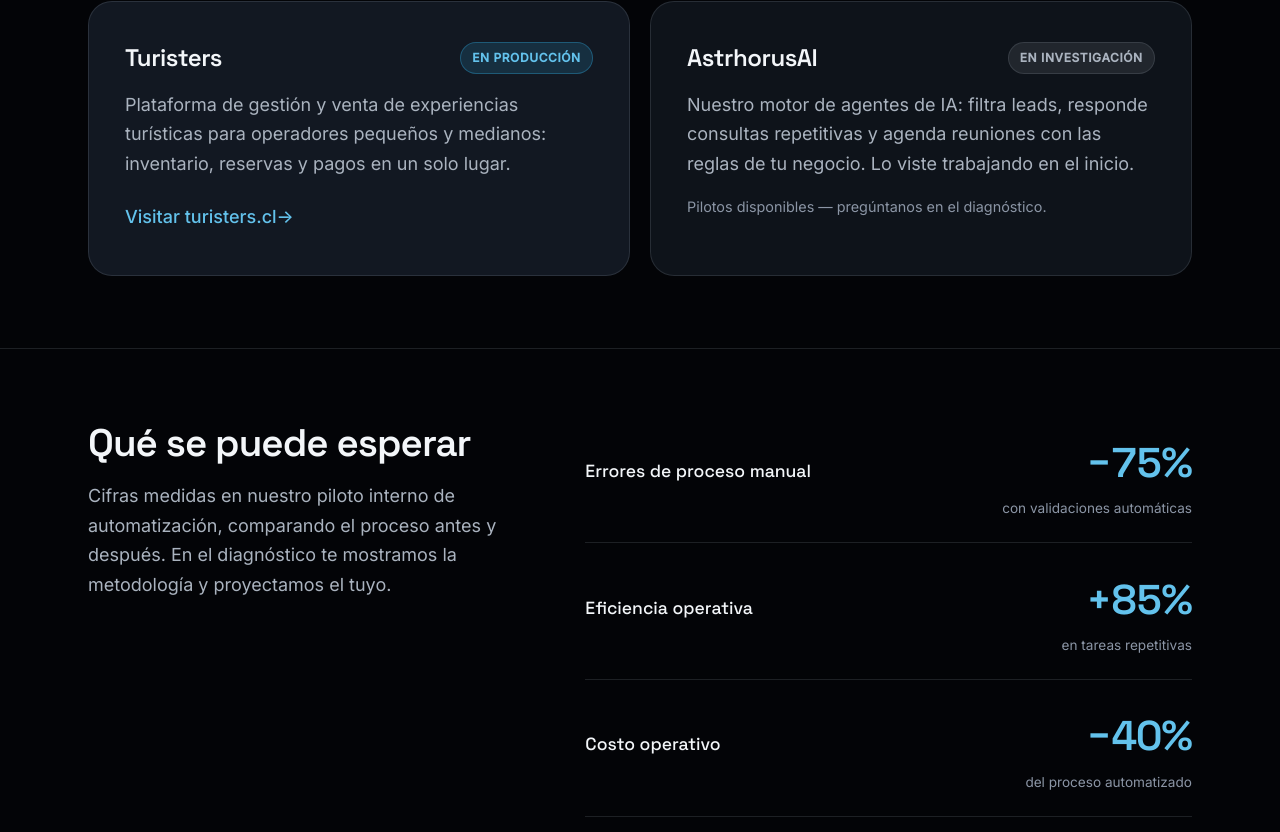
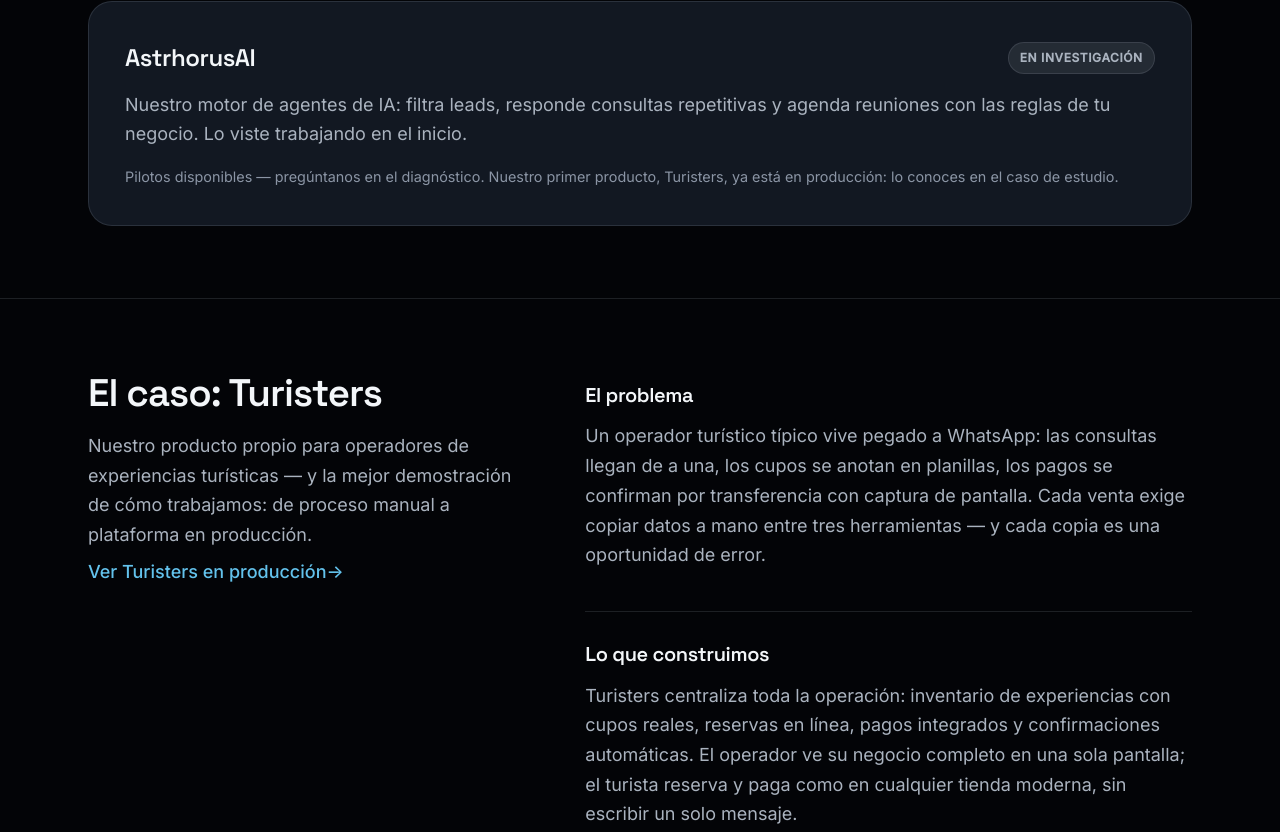
Before and after one commit to andresga79/astromind, a Next.js app: page / in a window 1280 px wide. Shown: the part 1568-2400 px from the top of the page. Built offline with nearby package versions, Linux system fonts and the light colour scheme.

Commit message:
feat: caso de estudio Turisters reemplaza métricas anónimas en #casos

```diff
--- a/app/globals.css
+++ b/app/globals.css
@@ -501,7 +501,7 @@
 
 .producto-link:hover, .producto-link:focus-visible { color: var(--brand); text-decoration: underline; text-underline-offset: 4px; }
 
-/* Casos: libro mayor, no mosaico de números */
+/* Casos: caso de estudio Turisters (libro mayor, no mosaico de números) */
 
 .casos-grid {
   display: grid;
@@ -511,6 +511,37 @@
 }
 
 .casos-grid .section-lead { position: sticky; top: 96px; }
+
+.caso-body > .caso-bloque {
+  padding: 1.6rem 0;
+  border-bottom: 1px solid var(--line);
+}
+
+.caso-body > .caso-bloque:first-child { padding-top: 0.5rem; }
+
+.caso-bloque h3 {
+  font-family: var(--font-display);
+  font-size: 1.25rem;
+  font-weight: 600;
+  letter-spacing: -0.02em;
+  margin: 0 0 0.6rem;
+}
+
+.caso-bloque p {
+  color: var(--text-2);
+  max-width: 58ch;
+  margin: 0 0 1rem;
+}
+
+.caso-bloque .casos-ledger { margin-top: 0.75rem; }
+
+.caso-pendiente {
+  color: var(--muted);
+  border-bottom: 2px dashed var(--line);
+  padding-inline: 0.35em;
+}
+
+.productos-grid.solo { grid-template-columns: minmax(0, 1fr); }
 
 .casos-ledger { margin: 0; }
 
--- a/components/sections/Casos.tsx
+++ b/components/sections/Casos.tsx
@@ -1,40 +1,82 @@
-/* CASOS: cifras del piloto, etiquetadas con honestidad */
-// TODO(dueño): dar fuente a estas cifras o etiquetarlas como proyección antes de publicar
+/* CASOS: el caso de estudio de Turisters — producto real, en producción */
+// TODO(dueño): completar las tres métricas marcadas como pendientes (o borrar
+// las filas) antes de publicar. Son cifras reales de Turisters: no inventarlas.
 export default function Casos() {
   return (
     <section className="section" id="casos" aria-labelledby="casos-title">
       <div className="container casos-grid">
         <div className="section-lead">
-          <h2 id="casos-title">Qué se puede esperar</h2>
+          <h2 id="casos-title">El caso: Turisters</h2>
           <p>
-            Cifras medidas en nuestro piloto interno de automatización, comparando
-            el proceso antes y después. En el diagnóstico te mostramos la
-            metodología y proyectamos el tuyo.
+            Nuestro producto propio para operadores de experiencias turísticas —
+            y la mejor demostración de cómo trabajamos: de proceso manual a
+            plataforma en producción.
           </p>
+          <a
+            className="producto-link"
+            href="https://turisters.cl"
+            target="_blank"
+            rel="noopener noreferrer"
+            aria-label="Visitar turisters.cl (se abre en una pestaña nueva)"
+          >
+            Ver Turisters en producción
+            <span className="link-arrow" aria-hidden="true"> →</span>
+          </a>
         </div>
+        <div className="caso-body">
+          <article className="caso-bloque">
+            <h3>El problema</h3>
+            <p>
+              Un operador turístico típico vive pegado a WhatsApp: las consultas
+              llegan de a una, los cupos se anotan en planillas, los pagos se
+              confirman por transferencia con captura de pantalla. Cada venta
+              exige copiar datos a mano entre tres herramientas — y cada copia
+              es una oportunidad de error.
+            </p>
+          </article>
+          <article className="caso-bloque">
+            <h3>Lo que construimos</h3>
+            <p>
+              Turisters centraliza toda la operación: inventario de experiencias
+              con cupos reales, reservas en línea, pagos integrados y
+              confirmaciones automáticas. El operador ve su negocio completo en
+              una sola pantalla; el turista reserva y paga como en cualquier
+              tienda moderna, sin escribir un solo mensaje.
+            </p>
+          </article>
+          <article className="caso-bloque">
+            <h3>El resultado</h3>
+            <p>
+              Reservas que antes tomaban una hora de ida y vuelta por chat hoy
+              se completan solas. El operador deja de administrar herramientas
+              y se dedica a la experiencia.
+            </p>
             <dl className="casos-ledger">
+              {/* TODO(dueño): reemplazar cada "—" con la cifra real de Turisters */}
               <div className="caso-row">
-            <dt>Errores de proceso manual</dt>
+                <dt>Operadores activos</dt>
                 <dd>
-              <span className="caso-num">−75%</span>
-              <span className="caso-label">con validaciones automáticas</span>
+                  <span className="caso-num caso-pendiente">—</span>
+                  <span className="caso-label">por confirmar</span>
                 </dd>
               </div>
               <div className="caso-row">
-            <dt>Eficiencia operativa</dt>
+                <dt>Reservas gestionadas</dt>
                 <dd>
-              <span className="caso-num">+85%</span>
-              <span className="caso-label">en tareas repetitivas</span>
+                  <span className="caso-num caso-pendiente">—</span>
+                  <span className="caso-label">por confirmar</span>
                 </dd>
               </div>
               <div className="caso-row">
-            <dt>Costo operativo</dt>
+                <dt>Tiempo por reserva</dt>
                 <dd>
-              <span className="caso-num">−40%</span>
-              <span className="caso-label">del proceso automatizado</span>
+                  <span className="caso-num caso-pendiente">—</span>
+                  <span className="caso-label">antes vs. hoy</span>
                 </dd>
               </div>
             </dl>
+          </article>
+        </div>
       </div>
     </section>
   );
--- a/components/sections/Productos.tsx
+++ b/components/sections/Productos.tsx
@@ -4,28 +4,8 @@
     <section className="section" id="productos" aria-labelledby="productos-title">
       <div className="container">
         <h2 id="productos-title">Productos propios</h2>
-        <div className="productos-grid">
+        <div className="productos-grid solo">
           <article className="producto producto-lead">
-            <div className="producto-head">
-              <h3>Turisters</h3>
-              <span className="badge badge-live">en producción</span>
-            </div>
-            <p>
-              Plataforma de gestión y venta de experiencias turísticas para
-              operadores pequeños y medianos: inventario, reservas y pagos en un
-              solo lugar.
-            </p>
-            <a
-              className="producto-link"
-              href="https://turisters.cl"
-              target="_blank"
-              rel="noopener noreferrer"
-            >
-              Visitar turisters.cl
-              <span className="link-arrow" aria-hidden="true"> →</span>
-            </a>
-          </article>
-          <article className="producto">
             <div className="producto-head">
               <h3>AstrhorusAI</h3>
               <span className="badge badge-lab">en investigación</span>
@@ -36,7 +16,9 @@
               viste trabajando en el inicio.
             </p>
             <p className="producto-note">
-              Pilotos disponibles — pregúntanos en el diagnóstico.
+              Pilotos disponibles — pregúntanos en el diagnóstico. Nuestro
+              primer producto, Turisters, ya está en producción: lo conoces en
+              el caso de estudio.
             </p>
           </article>
         </div>
```
Also changed, not shown: 1 other file (tests, documents, lock files or other folders). Lines whose indentation alone changed are shown as unchanged.
